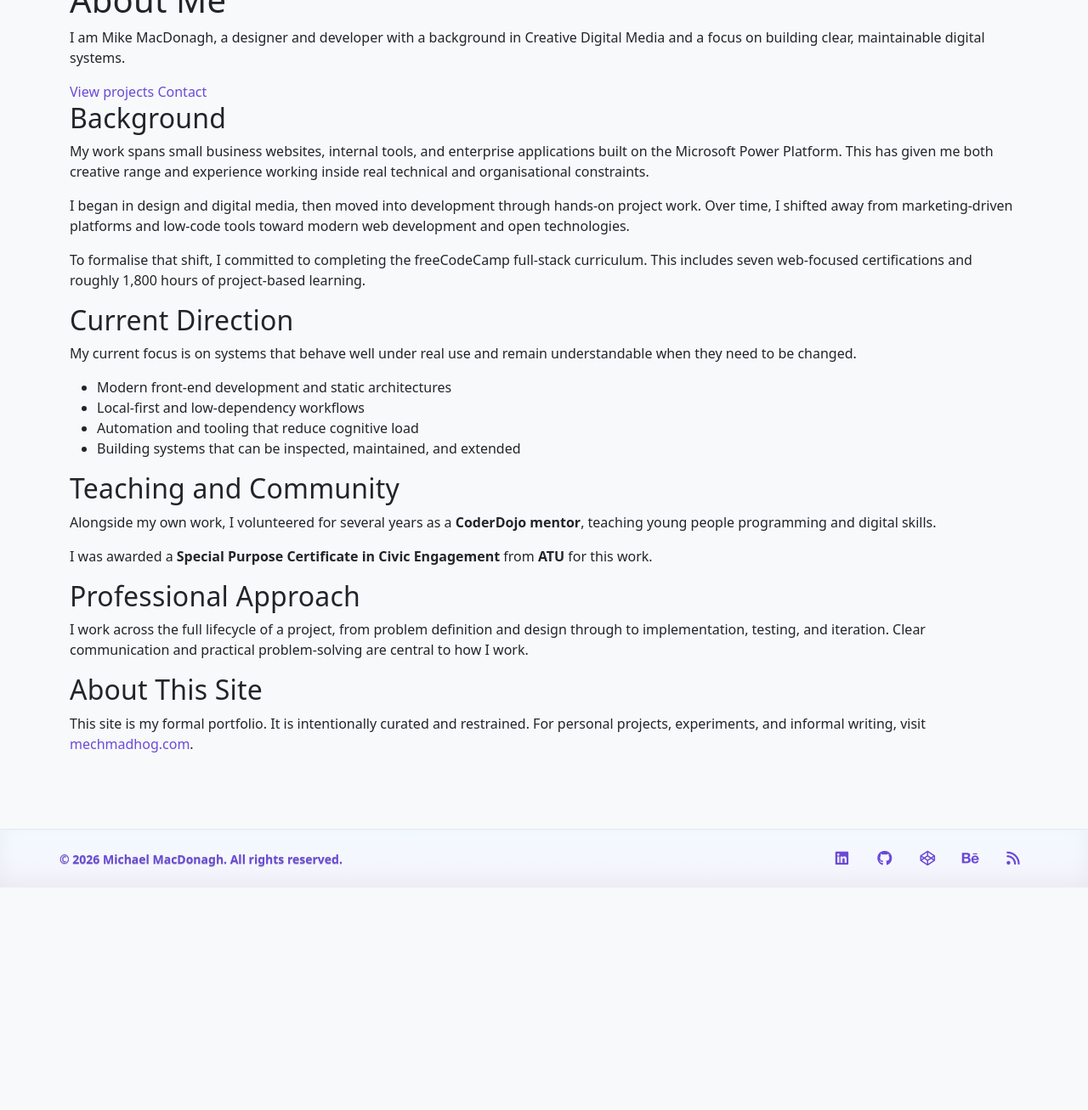
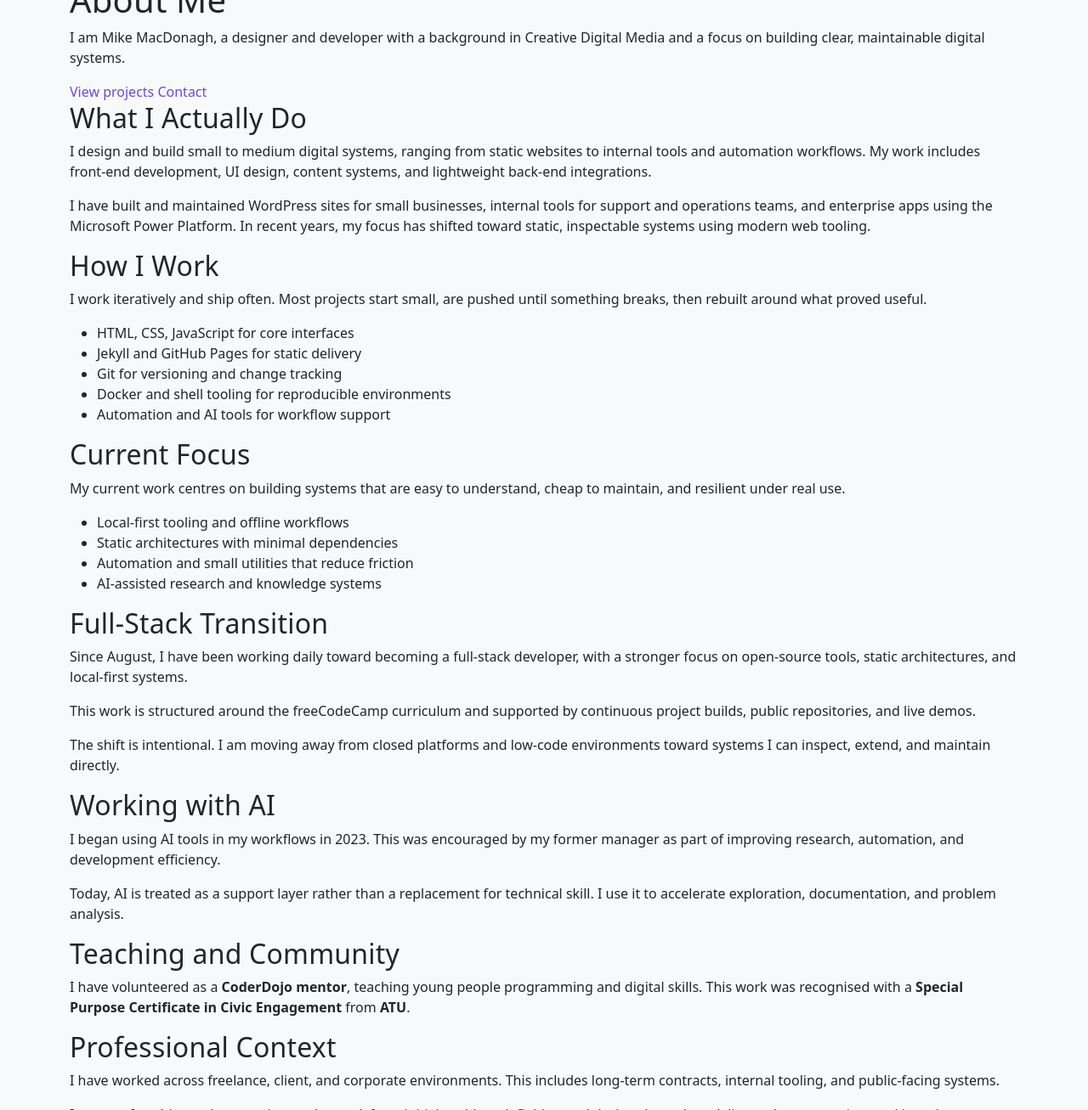
Before and after one commit to MechMadHog/michaelmacdonagh.net, a Jekyll site: the page built from about.md, in a window 1280 px wide and 1400 px high, scrolled down 298 px, cut to the strip 93-1400 px from the top of the window. Shown: the whole strip at 85% size. Built offline with Jekyll 4.4.1, drawn with Linux system fonts in a browser that asks for light colours; before the commit the page ends 1436 px from its top, so only the background shows below that; some of the changed text lies outside the part shown.

Commit message:
Update about.md

```diff
--- a/about.md
+++ b/about.md
@@ -29,50 +29,117 @@ permalink: /about/
 </div>
 
 <section class="about-body">
-  <h2>Background</h2>
+  <h2>What I Actually Do</h2>
   <p>
-    My work spans small business websites, internal tools, and enterprise applications built on the Microsoft Power Platform.
-    This has given me both creative range and experience working inside real technical and organisational constraints.
+    I design and build small to medium digital systems, ranging from static websites to internal tools and automation workflows.
+    My work includes front-end development, UI design, content systems, and lightweight back-end integrations.
   </p>
   <p>
-    I began in design and digital media, then moved into development through hands-on project work.
-    Over time, I shifted away from marketing-driven platforms and low-code tools toward modern web development and open technologies.
+    I have built and maintained WordPress sites for small businesses, internal tools for support and operations teams, and enterprise apps using the Microsoft Power Platform.
+    In recent years, my focus has shifted toward static, inspectable systems using modern web tooling.
+  </p>
+
+  <h2>How I Work</h2>
+  <p>
+    I work iteratively and ship often.
+    Most projects start small, are pushed until something breaks, then rebuilt around what proved useful.
+  </p>
+  <ul>
+    <li>HTML, CSS, JavaScript for core interfaces</li>
+    <li>Jekyll and GitHub Pages for static delivery</li>
+    <li>Git for versioning and change tracking</li>
+    <li>Docker and shell tooling for reproducible environments</li>
+    <li>Automation and AI tools for workflow support</li>
+  </ul>
+
+  <h2>Current Focus</h2>
+  <p>
+    My current work centres on building systems that are easy to understand, cheap to maintain, and resilient under real use.
+  </p>
+  <ul>
+    <li>Local-first tooling and offline workflows</li>
+    <li>Static architectures with minimal dependencies</li>
+    <li>Automation and small utilities that reduce friction</li>
+    <li>AI-assisted research and knowledge systems</li>
+  </ul>
+
+  <h2>Full-Stack Transition</h2>
+  <p>
+    Since August, I have been working daily toward becoming a full-stack developer,
+    with a stronger focus on open-source tools, static architectures, and local-first systems.
   </p>
   <p>
-    To formalise that shift, I committed to completing the freeCodeCamp full-stack curriculum.
-    This includes seven web-focused certifications and roughly 1,800 hours of project-based learning.
+    This work is structured around the freeCodeCamp curriculum and supported by continuous
+    project builds, public repositories, and live demos.
+  </p>
+  <p>
+    The shift is intentional. I am moving away from closed platforms and low-code environments
+    toward systems I can inspect, extend, and maintain directly.
   </p>
 
-  <h2>Current Direction</h2>
+  <h2>Working with AI</h2>
   <p>
-    My current focus is on systems that behave well under real use and remain understandable when they need to be changed.
+    I began using AI tools in my workflows in 2023.
+    This was encouraged by my former manager as part of improving research, automation,
+    and development efficiency.
   </p>
-  <ul>
-    <li>Modern front-end development and static architectures</li>
-    <li>Local-first and low-dependency workflows</li>
-    <li>Automation and tooling that reduce cognitive load</li>
-    <li>Building systems that can be inspected, maintained, and extended</li>
-  </ul>
+  <p>
+    Today, AI is treated as a support layer rather than a replacement for technical skill.
+    I use it to accelerate exploration, documentation, and problem analysis.
+  </p>
 
   <h2>Teaching and Community</h2>
   <p>
-    Alongside my own work, I volunteered for several years as a <strong>CoderDojo mentor</strong>, teaching young people programming and digital skills.
+    I have volunteered as a <strong>CoderDojo mentor</strong>, teaching young people programming and digital skills.
+    This work was recognised with a <strong>Special Purpose Certificate in Civic Engagement</strong> from <strong>ATU</strong>.
+  </p>
+
+  <h2>Professional Context</h2>
+  <p>
+    I have worked across freelance, client, and corporate environments.
+    This includes long-term contracts, internal tooling, and public-facing systems.
   </p>
   <p>
-    I was awarded a <strong>Special Purpose Certificate in Civic Engagement</strong> from <strong>ATU</strong> for this work.
+    I am comfortable owning a project end to end, from initial problem definition and design through to delivery, documentation, and iteration.
   </p>
 
-  <h2>Professional Approach</h2>
+  <h2>Professional References</h2>
   <p>
-    I work across the full lifecycle of a project, from problem definition and design through to implementation, testing, and iteration.
-    Clear communication and practical problem-solving are central to how I work.
+    The following quotes are from colleagues and managers I have worked with.
+    They are included as evidence of how I operate in team and delivery environments.
   </p>
+
+  <div class="testimonials">
+    <blockquote>
+      “Michael consistently impressed with his technical expertise and collaborative approach.
+      Adaptable, reliable, and an excellent problem-solver.”
+      <footer>Joe Carlyle, Director of Consultancy & Technology, Eir Business</footer>
+    </blockquote>
+
+    <blockquote>
+      “He delivers clean, efficient, and user-friendly code.
+      A great team player you can rely on.”
+      <footer>Paul O’Sullivan, DBA, Eir Evo</footer>
+    </blockquote>
+
+    <blockquote>
+      “An extremely hard worker with an impressive ability to get up to speed on new technologies.”
+      <footer>Marc Murray, UX Designer</footer>
+    </blockquote>
+
+    <blockquote>
+      “Dedicated, focused, committed. A rare quality to find.”
+      <footer>Tom Griffith, Business Development | Digital Implementation</footer>
+    </blockquote>
+  </div>
 
   <h2>About This Site</h2>
   <p>
     This site is my formal portfolio.
-    It is intentionally curated and restrained.
-    For personal projects, experiments, and informal writing, visit
+    It contains work that is finished, documented, and intended to be read.
+  </p>
+  <p>
+    For experiments, personal writing, and projects in progress, visit
     <a href="https://mechmadhog.com">mechmadhog.com</a>.
   </p>
 </section>
```
